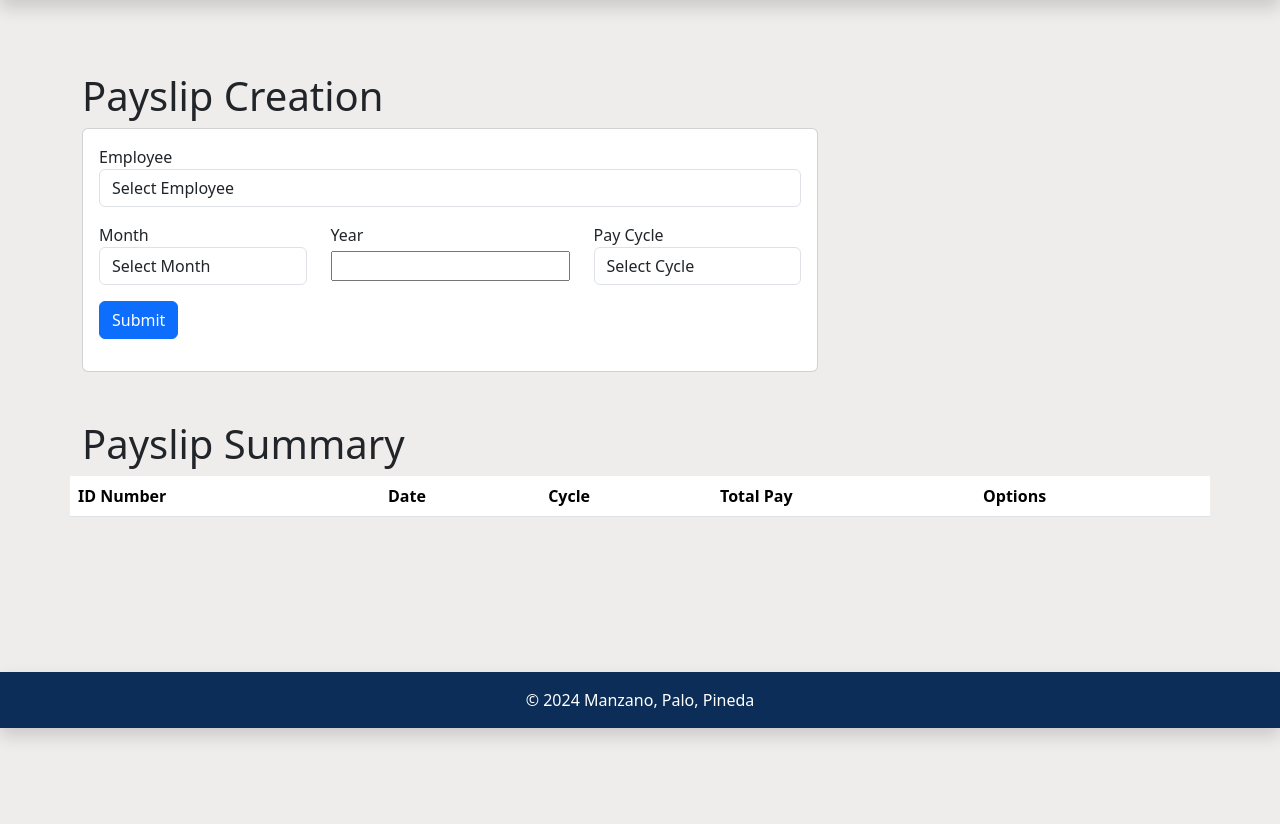
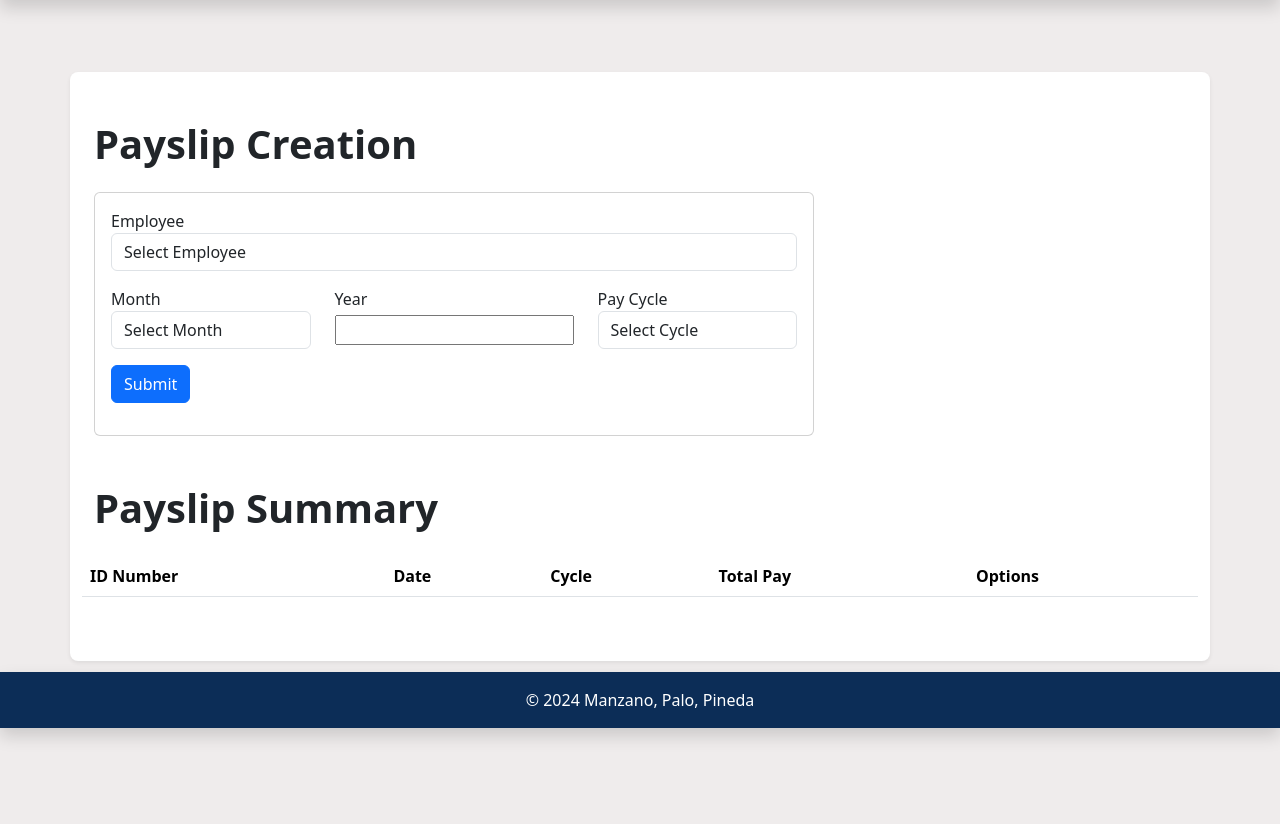
Before and after one commit to nicolePalo/Manzano-Palo-Pineda_Lazapee, a Django app: page /payslips/ in a window 1280 px wide. Shown: the part 72-896 px from the top of the page. Run offline with Django 4.2, Linux system fonts and the light colour scheme; lists and menus that the app fills with data are empty.

Commit message:
Added card border for payslips

```diff
--- a/payroll_app/templates/payroll_app/payslips.html
+++ b/payroll_app/templates/payroll_app/payslips.html
@@ -5,10 +5,10 @@
 {% block title %}Payslips{% endblock %}
 
 {% block content %}
-<div class="container">
+<div class="container px-4 py-5 rounded-3 shadow-sm bg-white bg-gradient mb-5">
     <div class="row">
         <div class="col-md-8">
-            <h1>Payslip Creation</h1>
+            <h1 class="display-6 fw-bold pb-3">Payslip Creation</h1>
             <div class="card">
                 <div class="card-body">
                     <form class='form-inline' method="post" >
@@ -90,7 +90,7 @@
     </div>
 
     <div class="row mt-5">
-        <h1>Payslip Summary</h1>
+        <h1 class="display-6 fw-bold pb-3">Payslip Summary</h1>
         <table class="table">
             <thead class="thead-dark">
                 <th class="col">ID Number</th>
```
